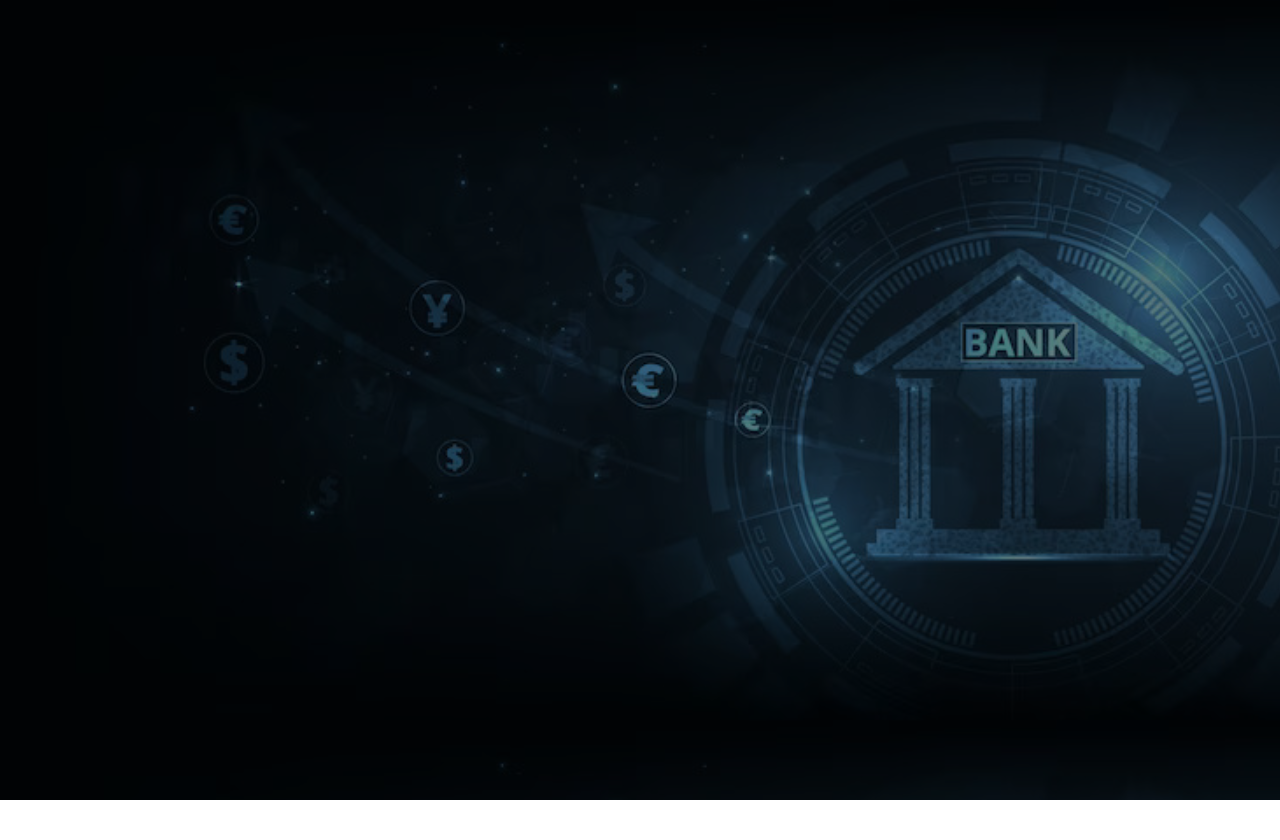
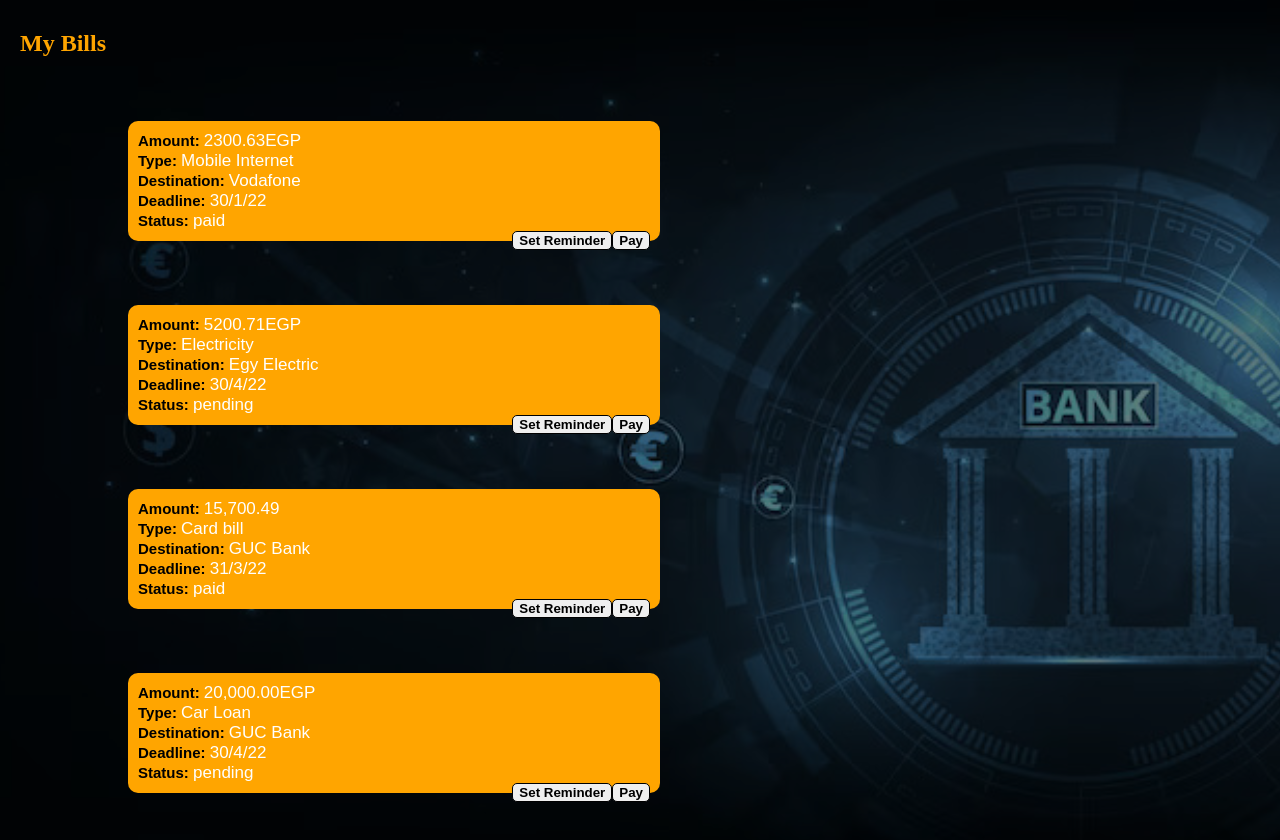
Before and after one commit to software-engineering-2023/teamSlim, a plain HTML site: page Bank/Bank/reminder.html in a window 1280 px wide. Before the commit the page ends 800 px from the top, so only its background shows below. Drawn offline with Linux system fonts and the light colour scheme.

Commit message:
reminder

```diff
--- a/Bank/Bank/reminder.html
+++ b/Bank/Bank/reminder.html
@@ -8,6 +8,43 @@
     <title>Document</title>
 </head>
 <body>
+    <div class="reminder">
+        <div class="bill">
+            <h2>My Bills</h2>
+            <div class="bill1">
+                <p style="display: inline;">Amount:  </p><p id="info" style="display: inline;">2300.63EGP</p> <br>
+                <p style="display: inline;">Type:  </p><p id="info" style="display: inline;">Mobile Internet</p><br>
+                <p style="display: inline;">Destination:  </p><p id="info" style="display: inline;">Vodafone</p><br>
+                <p style="display: inline;">Deadline:  </p><p id="info" style="display: inline;">30/1/22</p><br>
+                <p style="display: inline;">Status:  </p><p id="info" style="display: inline;">paid</p><br>
+                <button type="button">Pay</button><button type="button">Set Reminder</button>
+            </div>
+            <div class="bill2">
+                <p style="display: inline;">Amount:  </p><p id="info" style="display: inline;">5200.71EGP</p><br>
+                <p style="display: inline;">Type:  </p><p id="info" style="display: inline;">Electricity</p><br>
+                <p style="display: inline;">Destination:  </p><p id="info" style="display: inline;">Egy Electric</p><br>
+                <p style="display: inline;">Deadline:  </p><p id="info" style="display: inline;">30/4/22</p><br>
+                <p style="display: inline;">Status:  </p><p id="info" style="display: inline;">pending</p><br>
+                <button type="button">Pay</button><button type="button">Set Reminder</button>
+            </div>
+            <div class="bill3">
+                <p style="display: inline;">Amount:  </p><p id="info" style="display: inline;">15,700.49</p><br>
+                <p style="display: inline;">Type:  </p><p id="info" style="display: inline;">Card bill</p><br>
+                <p style="display: inline;">Destination:  </p><p id="info" style="display: inline;">GUC Bank</p><br>
+                <p style="display: inline;">Deadline:  </p><p id="info" style="display: inline;">31/3/22</p><br>
+                <p style="display: inline;">Status:  </p><p id="info" style="display: inline;">paid</p><br>
+                <button type="button">Pay</button><button type="button">Set Reminder</button>
+            </div>
+            <div class="bill4">
+                <p style="display: inline;">Amount:  </p><p id="info" style="display: inline;">20,000.00EGP</p><br>
+                <p style="display: inline;">Type:  </p><p id="info" style="display: inline;">Car Loan</p><br>
+                <p style="display: inline;">Destination:  </p><p id="info" style="display: inline;">GUC Bank</p><br>
+                <p style="display: inline;">Deadline:  </p><p id="info" style="display: inline;">30/4/22</p><br>
+                <p style="display: inline;">Status:  </p><p id="info" style="display: inline;">pending</p><br>
+                <button type="button">Pay</button><button type="button">Set Reminder</button>
+            </div>
+        </div>
+    </div>
 
 </body>
 </html>
--- a/Bank/Bank/style.css
+++ b/Bank/Bank/style.css
@@ -9,7 +9,7 @@ body{
 }
 .Login{
     width: 288px;
-    height: 370px;
+    height: 400px;
     background: #000;
     color: #fff;
     top: 50%;
@@ -867,3 +867,73 @@ body {
       margin: 0 10px;
     }
   }
+
+  .reminder{
+    width: 100%;
+  }
+
+  .bill1{
+    background-color: orange;
+    margin-left: 10%;
+    width: 40%;
+    border-radius: 10px;
+    margin-top: 5%;
+    padding: 10px;
+  }
+
+  .bill{
+    margin-bottom: 100px;
+  }
+
+  .bill button{
+    float: right;
+    margin-bottom: 10%;
+    border-radius: 5px;
+    border: 1px solid black;
+    font-weight: bold;
+    cursor: pointer;
+  }
+
+  .bill button:hover{
+    background-color: black;
+    color: white;
+  }
+
+  .bill2{
+    background-color: orange;
+    width: 40%;
+    margin-left: 10%;
+    border-radius: 10px;
+    margin-top: 5%;
+    padding: 10px;
+  }
+
+  .bill3{
+    background-color: orange;
+    width: 40%;
+    margin-left: 10%;
+    padding: 10px;
+    margin-top: 5%;
+    border-radius: 10px;
+  }
+
+  .bill4{
+    background-color: orange;
+    width: 40%;
+    margin-left: 10%;
+    padding: 10px;
+    border-radius: 10px;
+    margin-top: 5%;
+  }
+
+  .bill p{
+    color: #000;
+    font-weight: bold;
+    font-size: 15px;
+  }
+
+  .bill p[id="info"]{
+    color: white;
+    font-weight: lighter;
+    font-size: 17px;
+  }
```
